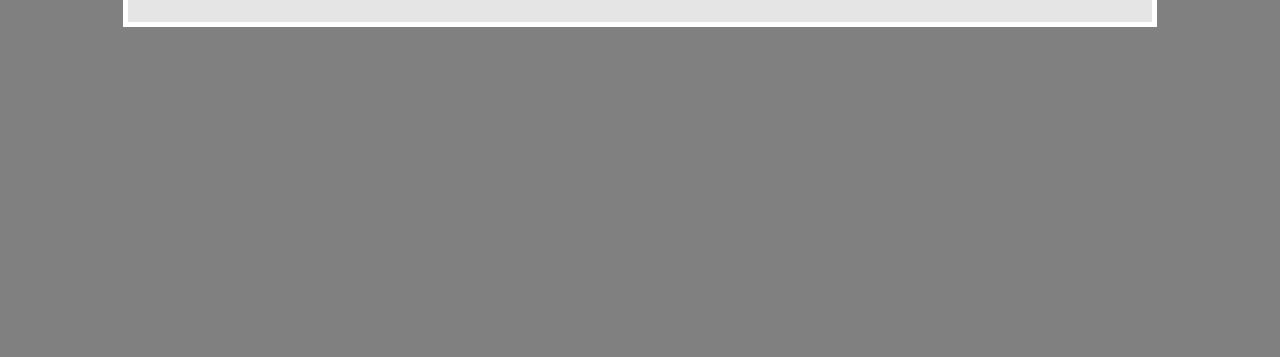
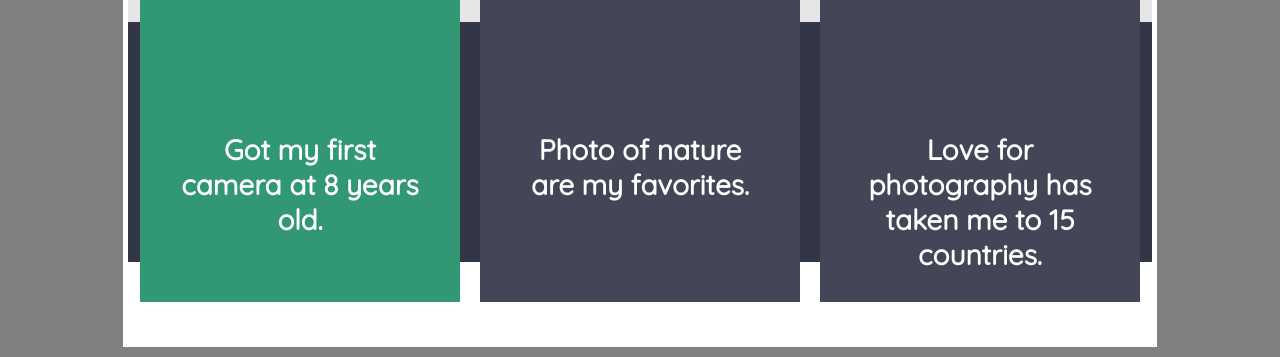
Before and after one commit to iamclement1/cybergraphy, a plain HTML site: page index.html in a window 1280 px wide. Shown: the part 793-1150 px from the top of the page. Before the commit the page ends 909 px from the top, so only its background shows below. Drawn offline with Linux system fonts and the light colour scheme.

Commit message:
added the next phase

```diff
--- a/css/style.css
+++ b/css/style.css
@@ -245,6 +245,70 @@ h6 {
 	font-weight: bold;
 	margin: 2em 1em;
 }
+
+
+.card3{
+	width: 100%;
+	height: 20em;
+	justify-content: center;
+	align-items: center;
+}
+
+.box{
+	display: flex;
+	background-color: #333646;
+	width: 100%;
+	height: 15em;
+	justify-content: center;
+	align-items: center;
+}
+
+.box1,
+.box2,
+.box3 {
+	font-family: Quicksand;
+	font-style: normal;
+	font-weight: bold;
+	width: 320px;
+	height: 320px;
+	margin-bottom: 5px;
+	margin: 0 10px;
+	align-items: center;
+	justify-content: center;
+}
+/*
+.fal{
+	width: 50px;
+	height: 50px;
+	margin: 50px;
+} */
+
+.box1{
+	background: #319873;
+}
+
+.box2{
+	background: #424657;
+}
+
+.box3{
+	background: #424657;
+
+}
+
+.box1_content,
+.box2_content,
+.box3_content{
+	text-align: center;
+	font-size: 28px;
+	margin: 150px 35px;
+	color: #fff;
+}
+
+/* .card3_social{
+	width: 50em;
+	height: 50em;
+} */
 /*============================================================
 MEDIA QUERIES
 ==============================================================
@@ -299,12 +363,12 @@ MEDIA QUERIES
 
 .icons{
 	display: flex;
-	margin: 0 .6em;
+	margin: 1em .6em;)
 }
 .fab {
-	margin: .3em;
-	width: 1em;
-	height: 1em;
+	margin: 0 10px;
+	width: 1px;
+	height: 1px;
 
 }
 
@@ -317,11 +381,10 @@ This responsiveness if for the right side of card 1
 	background-color: #fff;
 	width: 49%;
 	height: 10em;
+	margin: 0px;
 }
 
 h6 {
-
-	margin: .5em .09em;
 	margin-bottom: 0;
 	font-family: Quicksand;
 	font-style: normal;
@@ -331,7 +394,6 @@ h6 {
 .right_content{
 	width: 5em;
 	height: 6em;
-	margin: 0 .5em;
 	color: #333646;
 }
 
@@ -339,21 +401,20 @@ h6 {
 	font-family: Quicksand;
 	font-style: normal;
 	font-weight: bold;
-	font-size: 8px;
+	font-size: 6px;
 }
 
 .text {
 	font-family: Quicksand;
-	font-size: 0.2em;
+	font-size: 0.1em;
 	color: #757783;
 }
 
 .story {
-	margin: 1em 0;
 	text-decoration: none;
 	font-family: Quicksand;
 	font-weight: bold;
-	font-size: 12px;
+	font-size: 7px;
 	color: #319873;
 }
 
@@ -378,6 +439,7 @@ h6 {
 
 .contact{
 	margin-top: .5em;
+	font-size: 2px;
 }
 
 .left_content{
--- a/index.html
+++ b/index.html
@@ -69,6 +69,27 @@
 					</div>
 				</div>
 			</div>
+
+			<div class="card3">
+				<div class="box">
+					<div class="box1">
+						<!-- <i class="fal fa-camera-retro"></i> -->
+						<p class="box1_content">Got my first camera at 8 years old.</p>
+					</div>
+					<div class="box2">
+						<p class="box2_content">Photo of nature are my favorites.</p>
+					</div>
+					<div class="box3">
+						<p class="box3_content">Love for photography has taken me to 15 countries.</p>
+					</div>
+					</div>
+					<!-- <div class="card3_social">
+						<i class="fab fa-behance-square"></i>
+						<i class="fab fa-pinterest"></i>
+						<i class="fab fa-tumblr"></i>
+					</div> -->
+				</div>
+			</div>
 		</div>
 	</body>
 </html>
```
